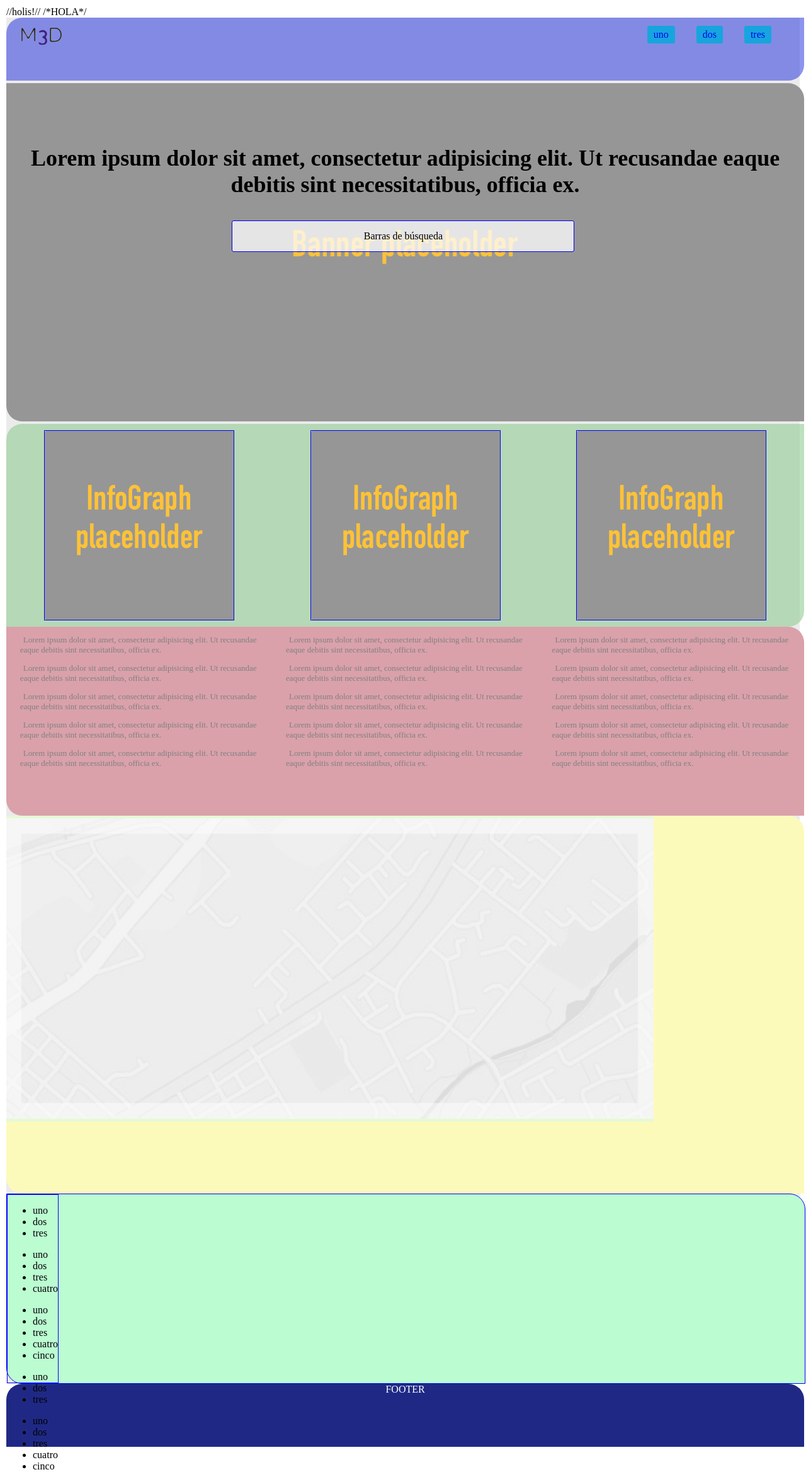
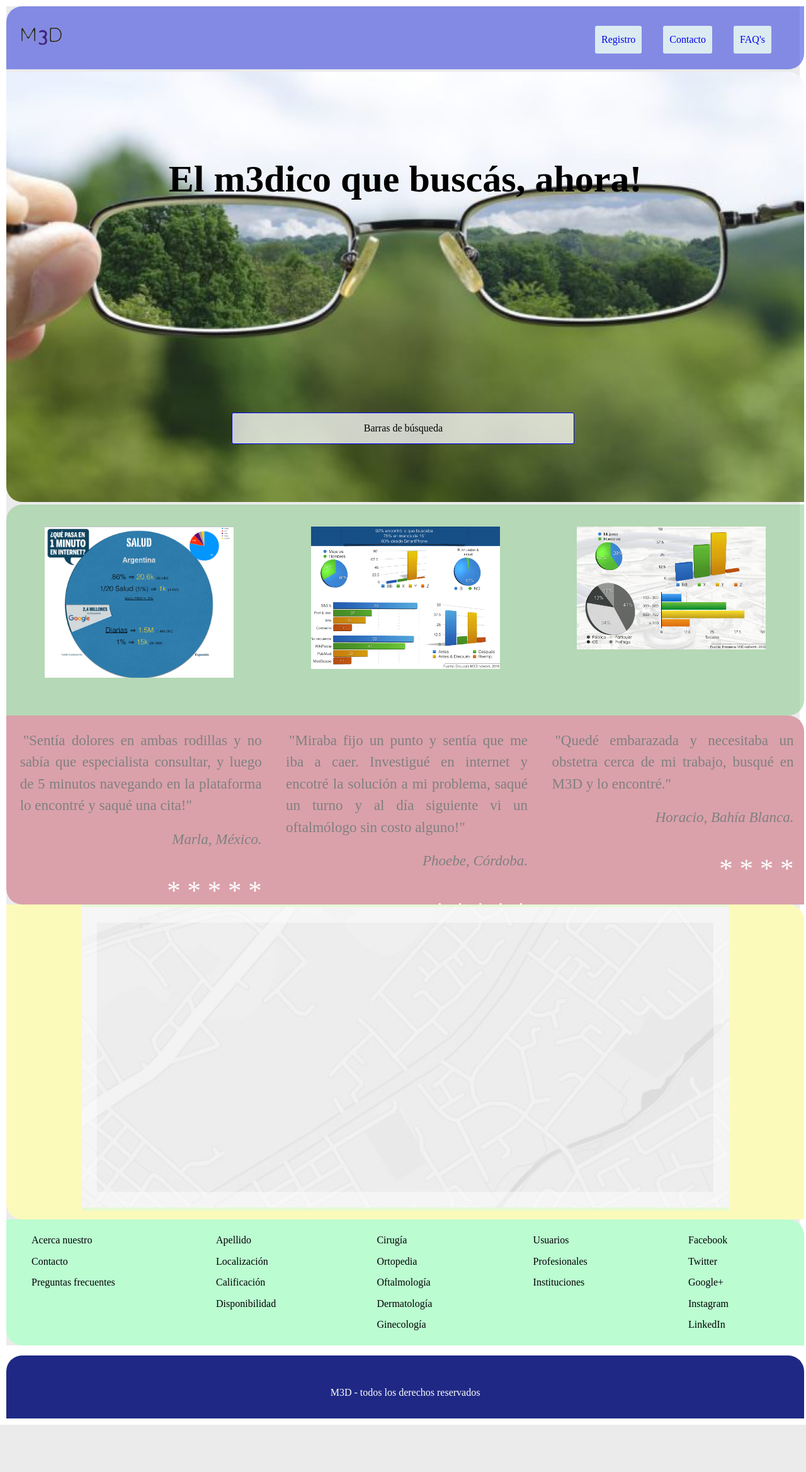
Before and after one commit to juanmaverde/m3d, a PHP site: page / in a window 1280 px wide. Shown: the whole page at 63% size. After the commit the page ends 2262 px from the top, so only its background shows below. Run offline with PHP 8.4, Linux system fonts and the light colour scheme.

Commit message:
compilación / compaginación -> primer borrador

```diff
--- a/index.html
+++ b/index.html
@@ -1,9 +1,7 @@
 <!DOCTYPE html>
 <html>
-//holis!//
 
 <head>
-  /*HOLA*/
    <meta charset="utf-8">
    <link rel="stylesheet" href="styles/styles.css">
    <meta name="viewport" content="width=device-width, initial-scale=1, maximum-scale=1, user-scalable=no">
@@ -16,53 +14,47 @@
          <header class="containerUno">
             <img class="containerLogo" src="imgs/logoFirstDraft.png" alt="logo M3D" width="100px">
             <ul class="menu">
-               <li><a href="#">uno</a></li>
-               <li><a href="#">dos</a></li>
-               <li><a href="#">tres</a></li>
+               <li><a href="loginForm.html">Registro</a></li>
+               <li><a href="contactForm.html">Contacto</a></li>
+               <li><a href="faqs.html">FAQ's</a></li>
             </ul>
          </header>
          <div class="containerDos">
             <div class="motto">
-               <h1>Lorem ipsum dolor sit amet, consectetur adipisicing elit. Ut recusandae eaque debitis sint necessitatibus, officia ex.</h1>
+               <h1>El m3dico que buscás, ahora!</h1>
             </div>
             <div class="mainSearch">
                Barras de búsqueda
             </div>
-            <img class="banner" src="imgs/bannerPlaceholder.png" alt="banner">
+            <img class="banner" src="imgs/blurryVision.jpg" alt="banner">
          </div>
       </section>
       <section class="infographs">
          <article class="infographOne">
-            <img src="imgs/infographPlaceholder.png" alt="infograph">
+            <img class="infoGraphImg" src="imgs/infographSampleOne.png" alt="infographOne" width="300px">
          </article>
          <article class="infographTwo">
-            <img src="imgs/infographPlaceholder.png" alt="infograph">
+            <img class="infoGraphImg" src="imgs/infographSampleTwo.png" alt="infographTwo" width="300px">
          </article>
          <article class="infographThree">
-            <img src="imgs/infographPlaceholder.png" alt="infograph">
+            <img class="infoGraphImg" src="imgs/infographSampleThree.png" alt="infographThree" width="300px">
          </article>
       </section>
       <section class="userStories">
          <article class="userStoryOne">
-            <p>Lorem ipsum dolor sit amet, consectetur adipisicing elit. Ut recusandae eaque debitis sint necessitatibus, officia ex.</p>
-            <p>Lorem ipsum dolor sit amet, consectetur adipisicing elit. Ut recusandae eaque debitis sint necessitatibus, officia ex.</p>
-            <p>Lorem ipsum dolor sit amet, consectetur adipisicing elit. Ut recusandae eaque debitis sint necessitatibus, officia ex.</p>
-            <p>Lorem ipsum dolor sit amet, consectetur adipisicing elit. Ut recusandae eaque debitis sint necessitatibus, officia ex.</p>
-            <p>Lorem ipsum dolor sit amet, consectetur adipisicing elit. Ut recusandae eaque debitis sint necessitatibus, officia ex.</p>
+            <p class="story">"Sentía dolores en ambas rodillas y no sabía que especialista consultar, y luego de 5 minutos navegando en la plataforma lo encontré y saqué una cita!"</p>
+            <p class="name">Marla, México.</p>
+            <p class="stars">* * * * *</p>
          </article>
          <article class="userStoryTwo">
-            <p>Lorem ipsum dolor sit amet, consectetur adipisicing elit. Ut recusandae eaque debitis sint necessitatibus, officia ex.</p>
-            <p>Lorem ipsum dolor sit amet, consectetur adipisicing elit. Ut recusandae eaque debitis sint necessitatibus, officia ex.</p>
-            <p>Lorem ipsum dolor sit amet, consectetur adipisicing elit. Ut recusandae eaque debitis sint necessitatibus, officia ex.</p>
-            <p>Lorem ipsum dolor sit amet, consectetur adipisicing elit. Ut recusandae eaque debitis sint necessitatibus, officia ex.</p>
-            <p>Lorem ipsum dolor sit amet, consectetur adipisicing elit. Ut recusandae eaque debitis sint necessitatibus, officia ex.</p>
+            <p class="story">"Miraba fijo un punto y sentía que me iba a caer. Investigué en internet y encotré la solución a mi problema, saqué un turno y al día siguiente vi un oftalmólogo sin costo alguno!"</p>
+            <p class="name">Phoebe, Córdoba.</p>
+            <p class="stars">* * * * *</p>
          </article>
          <article class="userStoryThree">
-            <p>Lorem ipsum dolor sit amet, consectetur adipisicing elit. Ut recusandae eaque debitis sint necessitatibus, officia ex.</p>
-            <p>Lorem ipsum dolor sit amet, consectetur adipisicing elit. Ut recusandae eaque debitis sint necessitatibus, officia ex.</p>
-            <p>Lorem ipsum dolor sit amet, consectetur adipisicing elit. Ut recusandae eaque debitis sint necessitatibus, officia ex.</p>
-            <p>Lorem ipsum dolor sit amet, consectetur adipisicing elit. Ut recusandae eaque debitis sint necessitatibus, officia ex.</p>
-            <p>Lorem ipsum dolor sit amet, consectetur adipisicing elit. Ut recusandae eaque debitis sint necessitatibus, officia ex.</p>
+            <p class="story">"Quedé embarazada y necesitaba un obstetra cerca de mi trabajo, busqué en M3D y lo encontré."</p>
+            <p class="name">Horacio, Bahía Blanca.</p>
+            <p class="stars">* * * *</p>
          </article>
       </section>
       <section class="map">
@@ -72,17 +64,41 @@
       </section>
       <section class="bottomContainer">
          <article class="bottomContainerList">
-            <ul> <li>uno</li> <li>dos</li> <li>tres</li> </ul>
-            <ul> <li>uno</li> <li>dos</li> <li>tres</li> <li>cuatro</li> </ul>
-            <ul> <li>uno</li> <li>dos</li> <li>tres</li> <li>cuatro</li> <li>cinco</li> </ul>
-            <ul> <li>uno</li> <li>dos</li> <li>tres</li> </ul>
-            <ul> <li>uno</li> <li>dos</li> <li>tres</li> <li>cuatro</li> <li>cinco</li> </ul>
+            <ul class="bottomList">
+               <li>Acerca nuestro</li>
+               <li>Contacto</li>
+               <li>Preguntas frecuentes</li>
+            </ul>
+            <ul class="bottomList">
+               <li>Apellido</li>
+               <li>Localización</li>
+               <li>Calificación</li>
+               <li>Disponibilidad</li>
+            </ul>
+            <ul class="bottomList">
+               <li>Cirugía</li>
+               <li>Ortopedia</li>
+               <li>Oftalmología</li>
+               <li>Dermatología</li>
+               <li>Ginecología</li>
+            </ul>
+            <ul class="bottomList">
+               <li>Usuarios</li>
+               <li>Profesionales</li>
+               <li>Instituciones</li>
+            </ul>
+            <ul class="bottomList">
+               <li>Facebook</li>
+               <li>Twitter</li>
+               <li>Google+</li>
+               <li>Instagram</li>
+               <li>LinkedIn</li>
+            </ul>
          </article>
       </section>
    </main>
    <footer class="footer">
-      <!-- TODO: 3 columnas ➞ datos de contacto / nuevo menu / copyright -->
-      FOOTER
+      <p> M3D - todos los derechos reservados </p>
    </footer>
 </body>
 
--- a/styles/styles.css
+++ b/styles/styles.css
@@ -43,7 +43,7 @@ main {
   margin-right     : 30px;
   padding          : 5px 10px;
   border-radius    : 3px;
-  background-color : rgb(23, 165, 222);
+  background-color : rgb(219, 235, 241);
   list-style       : none;
 }
 
@@ -63,14 +63,14 @@ main {
   top        : 200px;
   width      : 99vw;
   text-align : center;
-  font-size  : 1.5em;
+  font-size  : 2.5em;
 }
 
 .mainSearch {
   z-index          : 1;
   display          : block;
   position         : absolute;
-  top              : 350px;
+  top              : 655px;
   width            : 40vw;
   margin           : 0 28vw;
   padding          : 15px;
@@ -94,43 +94,37 @@ main {
   height           : margin:0 auto;
   border-radius    : 25px 0;
   background-color : rgba(151, 207, 153, 0.63);
+  align-items      : center;
   flex-direction   : row;
-  flex-wrap        : nowrap;
-  justify-content  : space-around;
+  flex-wrap        : wrap;
+  justify-content  : space-between;
 }
 
 .infographOne {
-  position      : relative;
-  width         : 300px;
-  height        : 300px;
-  margin        : 0 auto;
-  margin-top    : 10px;
-  margin-bottom : 10px;
-  overflow      : hidden;
-  border        : solid blue 1px;
+  position   : relative;
+  width      : 300px;
+  height     : 300px;
+  margin     : 0 auto;
+  margin-top : 35px;
 }
 
 .infographTwo {
-  position      : relative;
-  width         : 300px;
-  height        : 300px;
-  margin        : 0 auto;
-  margin-top    : 10px;
-  margin-bottom : 10px;
-  overflow      : hidden;
-  border        : solid blue 1px;
+  position   : relative;
+  width      : 300px;
+  height     : 300px;
+  margin     : 0 auto;
+  margin-top : 35px;
 }
 
 .infographThree {
-  position      : relative;
-  width         : 300px;
-  height        : 300px;
-  margin        : 0 auto;
-  margin-top    : 10px;
-  margin-bottom : 10px;
-  overflow      : hidden;
-  border        : solid blue 1px;
+  position   : relative;
+  width      : 300px;
+  height     : 300px;
+  margin     : 0 auto;
+  margin-top : 35px;
 }
+
+.infoGraphImg {}
 
 /* ------------------------------------------------------ */
 
@@ -153,7 +147,7 @@ main {
   overflow    : hidden;
   text-align  : left;
   text-indent : 5px;
-  font-size   : 13px;
+  font-size   : 23px;
 }
 
 .userStoryTwo {
@@ -163,7 +157,7 @@ main {
   overflow    : hidden;
   text-align  : left;
   text-indent : 5px;
-  font-size   : 13px;
+  font-size   : 23px;
 }
 
 .userStoryThree {
@@ -173,42 +167,65 @@ main {
   overflow         : hidden;
   text-align       : left;
   text-indent      : 5px;
-  font-size        : 13px;
+  font-size        : 23px;
   font-size-adjust : auto;
+}
+
+.story {
+  text-align : justify;
+  line-height: 150%;
+}
+
+.name {
+  text-align : right;
+  font-style : italic;
+}
+
+.stars {
+  color      : rgb(255, 255, 255);
+  text-align : right;
+  font-size  : 43px;
 }
 
 /* ------------------------------------------------------ */
 
 .map {
-  display          : flex;
   width            : 99vw;
-  height           : 600px;
+  height           : 500px;
   margin           : 0 auto;
   border-radius    : 0 25px;
   background-color : rgb(252, 250, 187);
 }
 
 .mapOne {
-   justify-content: center;
-   align-items: center;
+  display         : flex;
+  justify-content : center;
 }
 
 /* ------------------------------------------------------ */
 
 .bottomContainer {
-   border: solid 1px blue;
-  display          : flex;
   width            : 99vw;
-  height           : 300px;
+  height           : 200px;
   border-radius    : 0 25px;
   background-color : rgb(187, 252, 209);
 }
 
 .bottomContainerList {
-border: solid 1px blue;
-flex-direction: column;
-flex-wrap: wrap;
-justify-content: space-between;
+  display : flex;
+}
+
+.bottomList {
+  align-items     : center;
+  flex            : auto;
+  justify-content : space-between;
+}
+
+li {
+  align-items     : center;
+  justify-content : space-between;
+  line-height     : 210%;
+  list-style-type : none;
 }
 
 /* ------------------------------------------------------ */
@@ -221,6 +238,11 @@ justify-content: space-between;
   border-radius    : 25px 25px 0 0;
   background-color : rgb(31, 41, 133);
   text-align       : center;
+}
+
+.footer p {
+   position: relative;
+   top: 50px;
 }
 
 /* --- MOBILE ------------------------------------------- */
```
Also changed, not shown: styles/styles.js (+51 -33 lines), imgs/infographSampleOne.png (added), imgs/infographSampleThree.png (added), imgs/infographSampleTwo.png (added), 1 other file.
